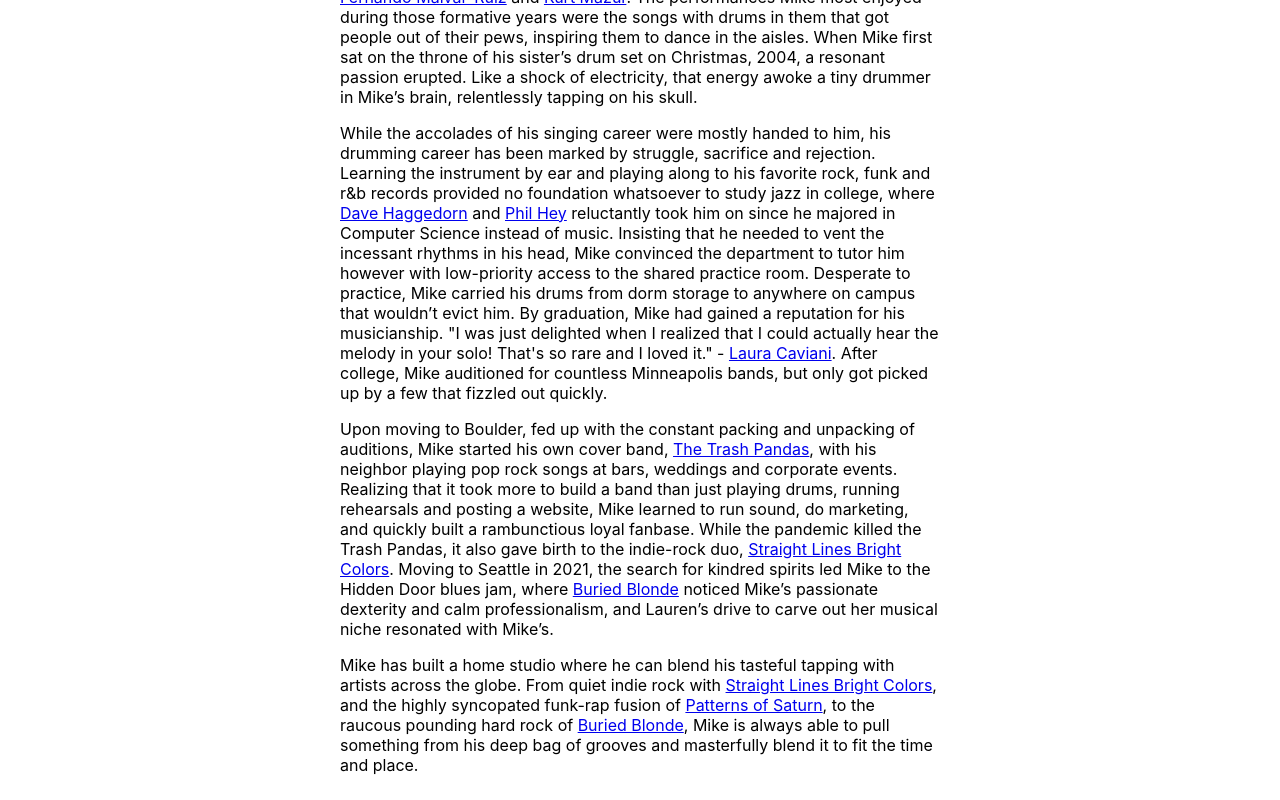
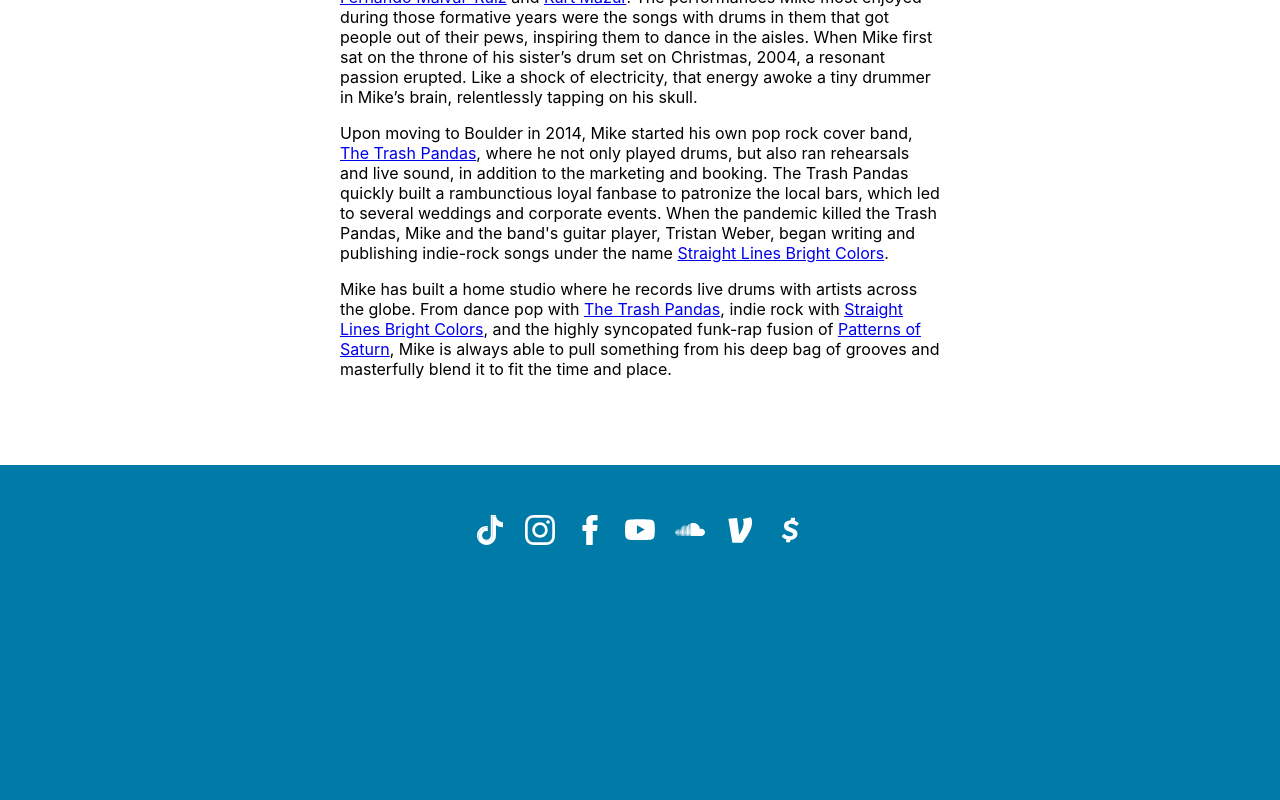
Before and after one commit to coldpour/mikeholmmusic, a React (Create React App) app: page / in a window 1280 px wide. Shown: the part 1780-2580 px from the top of the page. After the commit the page ends 2375 px from the top, so only its background shows below. Built offline with nearby package versions, Linux system fonts and the light colour scheme.

Commit message:
update bio

```diff
--- a/src/BioSection.js
+++ b/src/BioSection.js
@@ -68,56 +68,25 @@
           in Mike’s brain, relentlessly tapping on his skull.
         </p>
         <p>
-          While the accolades of his singing career were mostly handed to him,
-          his drumming career has been marked by struggle, sacrifice and
-          rejection. Learning the instrument by ear and playing along to his
-          favorite rock, funk and r&b records provided no foundation whatsoever
-          to study jazz in college, where{" "}
-          <Link href="https://www.facebook.com/dave.hagedorn.10">
-            Dave Haggedorn
-          </Link>{" "}
-          and <Link href="https://www.philhey.com/">Phil Hey</Link> reluctantly
-          took him on since he majored in Computer Science instead of music.
-          Insisting that he needed to vent the incessant rhythms in his head,
-          Mike convinced the department to tutor him however with low-priority
-          access to the shared practice room. Desperate to practice, Mike
-          carried his drums from dorm storage to anywhere on campus that
-          wouldn’t evict him. By graduation, Mike had gained a reputation for
-          his musicianship. "I was just delighted when I realized that I could
-          actually hear the melody in your solo! That's so rare and I loved it."
-          - <Link href="https://www.lauracaviani.com/">Laura Caviani</Link>.
-          After college, Mike auditioned for countless Minneapolis bands, but
-          only got picked up by a few that fizzled out quickly.
+          Upon moving to Boulder in 2014,  Mike started his own pop rock cover band,{" "}
+          <Link href="https://thetrashpandas.com">The Trash Pandas</Link>, where he not
+          only played drums, but also ran rehearsals and live sound, in addition to the
+          marketing and booking. The Trash Pandas quickly built a rambunctious loyal
+          fanbase to patronize the local bars, which led to several weddings and corporate
+          events. When the pandemic killed the Trash Pandas, Mike and the band's guitar
+          player, Tristan Weber, began writing and publishing indie-rock songs under the
+          name <Link href={Links.Sandcastles.href}>Straight Lines Bright Colors</Link>.
         </p>
         <p>
-          Upon moving to Boulder, fed up with the constant packing and unpacking
-          of auditions, Mike started his own cover band,{" "}
-          <Link href="https://thetrashpandas.com">The Trash Pandas</Link>, with
-          his neighbor playing pop rock songs at bars, weddings and corporate
-          events. Realizing that it took more to build a band than just playing
-          drums, running rehearsals and posting a website, Mike learned to run
-          sound, do marketing, and quickly built a rambunctious loyal fanbase.
-          While the pandemic killed the Trash Pandas, it also gave birth to the
-          indie-rock duo,{" "}
+          Mike has built a home studio where he records live drums with
+          artists across the globe. From dance pop with{" "}
+          <Link href="https://thetrashpandas.com">The Trash Pandas</Link>,
+          indie rock with{" "}
           <Link href={Links.Sandcastles.href}>
-            Straight Lines Bright Colors
-          </Link>
-          . Moving to Seattle in 2021, the search for kindred spirits led Mike
-          to the Hidden Door blues jam, where{" "}
-          <Link href={Links.BuriedBlonde.href}>Buried Blonde</Link> noticed
-          Mike’s passionate dexterity and calm professionalism, and Lauren’s
-          drive to carve out her musical niche resonated with Mike’s.
-        </p>
-        <p>
-          Mike has built a home studio where he can blend his tasteful tapping
-          with artists across the globe. From quiet indie rock with{" "}
-          <Link href={Links.Sandcastles.href}>
-            Straight Lines Bright Colors
+           Straight Lines Bright Colors
           </Link>
           , and the highly syncopated funk-rap fusion of{" "}
-          <Link href={Links.PatternsOfSaturn}>Patterns of Saturn</Link>, to the
-          raucous pounding hard rock of{" "}
-          <Link href={Links.BuriedBlonde.href}>Buried Blonde</Link>, Mike is
+          <Link href={Links.PatternsOfSaturn}>Patterns of Saturn</Link>, Mike is
           always able to pull something from his deep bag of grooves and
           masterfully blend it to fit the time and place.
         </p>
```
